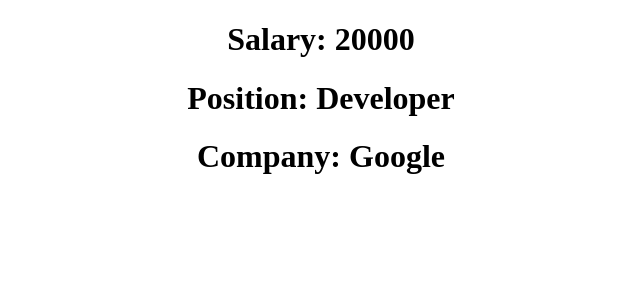
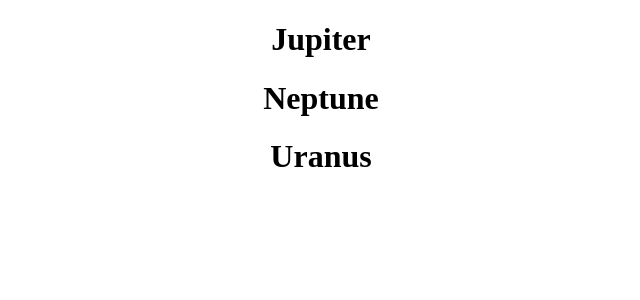
Before and after one commit to Kushal-Pathak/My-React-Journey, a React (Create React App) app: page / in a window 1280 px wide. Shown: the top 300 px of the page, without its empty margins (319-959 px from the left). Built offline with nearby package versions, Linux system fonts and the light colour scheme.

Commit message:
conditional rendering and lists in react

```diff
--- a/src/App.js
+++ b/src/App.js
@@ -1,9 +1,36 @@
 import "./App.css";
 import Job from "./components/Job";
+import Planet from "./components/Planet";
 function App() {
+  const planets = [
+    {
+      name: "Mars",
+      isGasPlanet: false,
+    },
+    {
+      name: "Earth",
+      isGasPlanet: false,
+    },
+    {
+      name: "Jupiter",
+      isGasPlanet: true,
+    },
+    {
+      name: "Venus",
+      isGasPlanet: false,
+    },
+    {
+      name: "Neptune",
+      isGasPlanet: true,
+    },
+    {
+      name: "Uranus",
+      isGasPlanet: true,
+    },
+  ];
   return (
     <div className="App">
-      <Job salary={20000} position="Developer" company="Google"></Job>
+      <Planet planets={planets}></Planet>
     </div>
   );
 }
--- /dev/null
+++ b/src/components/Planet.js
@@ -0,0 +1,9 @@
+export default function Planet({ planets }) {
+  return (
+    <div>
+      {planets.map((item, index) => {
+        if (item.isGasPlanet) return <h1 key={index}>{item.name}</h1>;
+      })}
+    </div>
+  );
+}
```
